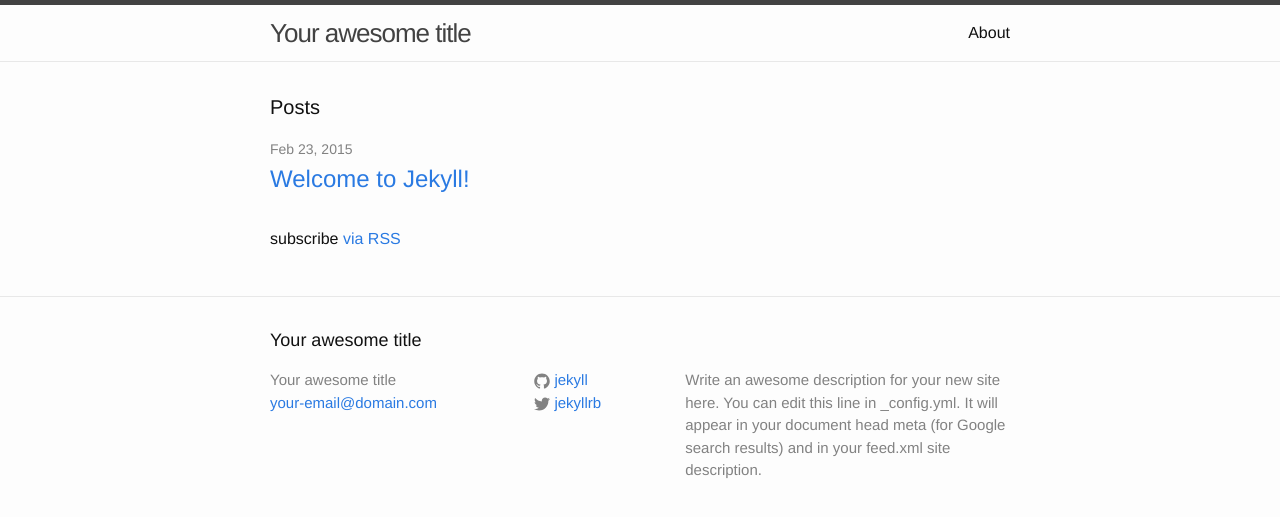
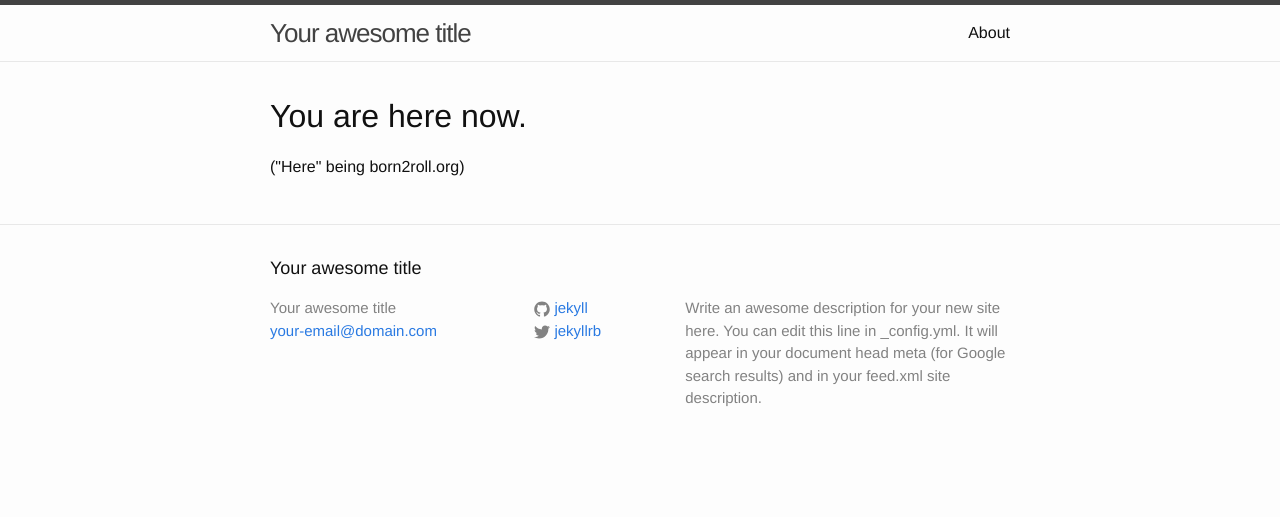
Before and after one commit to TownsendClark/born2roll.org, a Jekyll site: the page built from index.html, in a window 1280 px wide. Shown: the top 517 px of the page. Built offline with Jekyll 4.4.1, drawn with Linux system fonts in a browser that asks for light colours.

Commit message:
Modified index.html to test pushing changes.

```diff
--- a/index.html
+++ b/index.html
@@ -1,23 +1,5 @@
 ---
 layout: default
 ---
-
-<div class="home">
-
-  <h1 class="page-heading">Posts</h1>
-
-  <ul class="post-list">
-    {% for post in site.posts %}
-      <li>
-        <span class="post-meta">{{ post.date | date: "%b %-d, %Y" }}</span>
-
-        <h2>
-          <a class="post-link" href="{{ post.url | prepend: site.baseurl }}">{{ post.title }}</a>
-        </h2>
-      </li>
-    {% endfor %}
-  </ul>
-
-  <p class="rss-subscribe">subscribe <a href="{{ "/feed.xml" | prepend: site.baseurl }}">via RSS</a></p>
-
-</div>
+<h1>You are here now.</h1>
+<p>("Here" being born2roll.org)</p>
```
